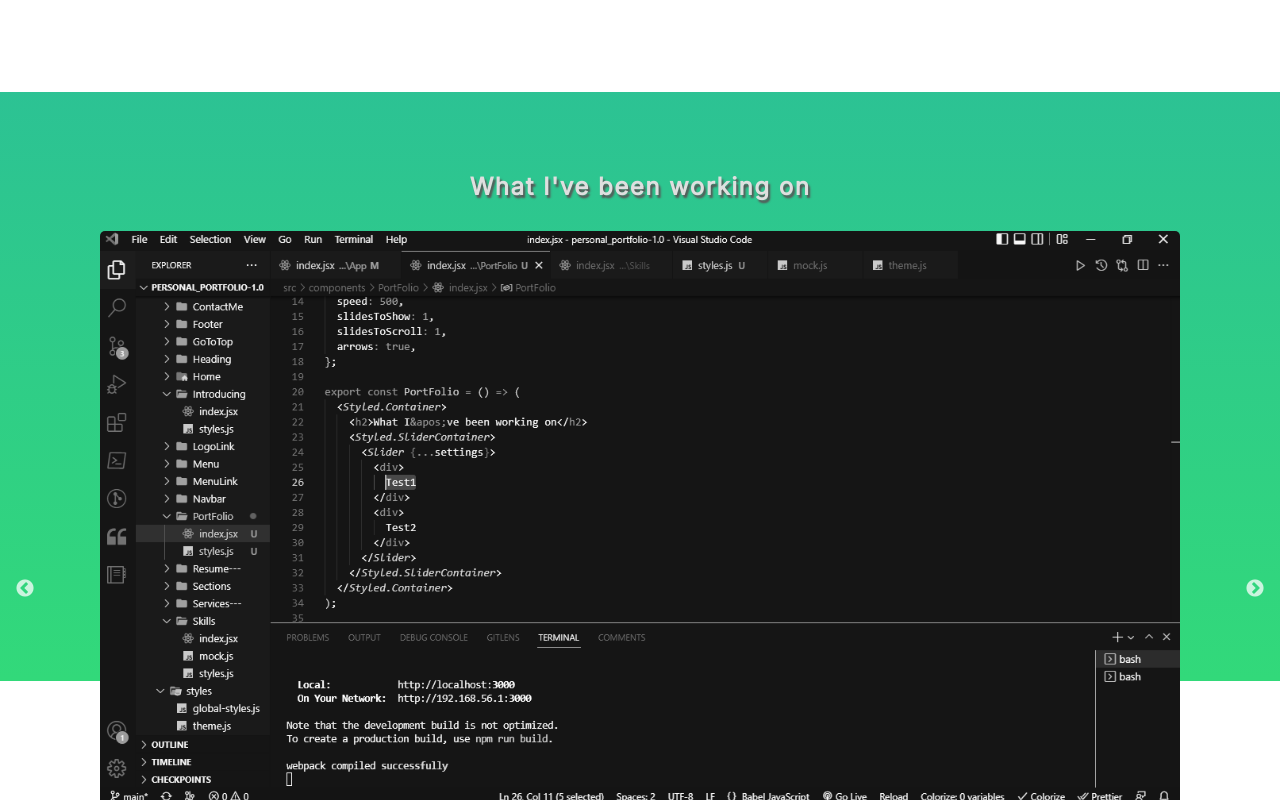
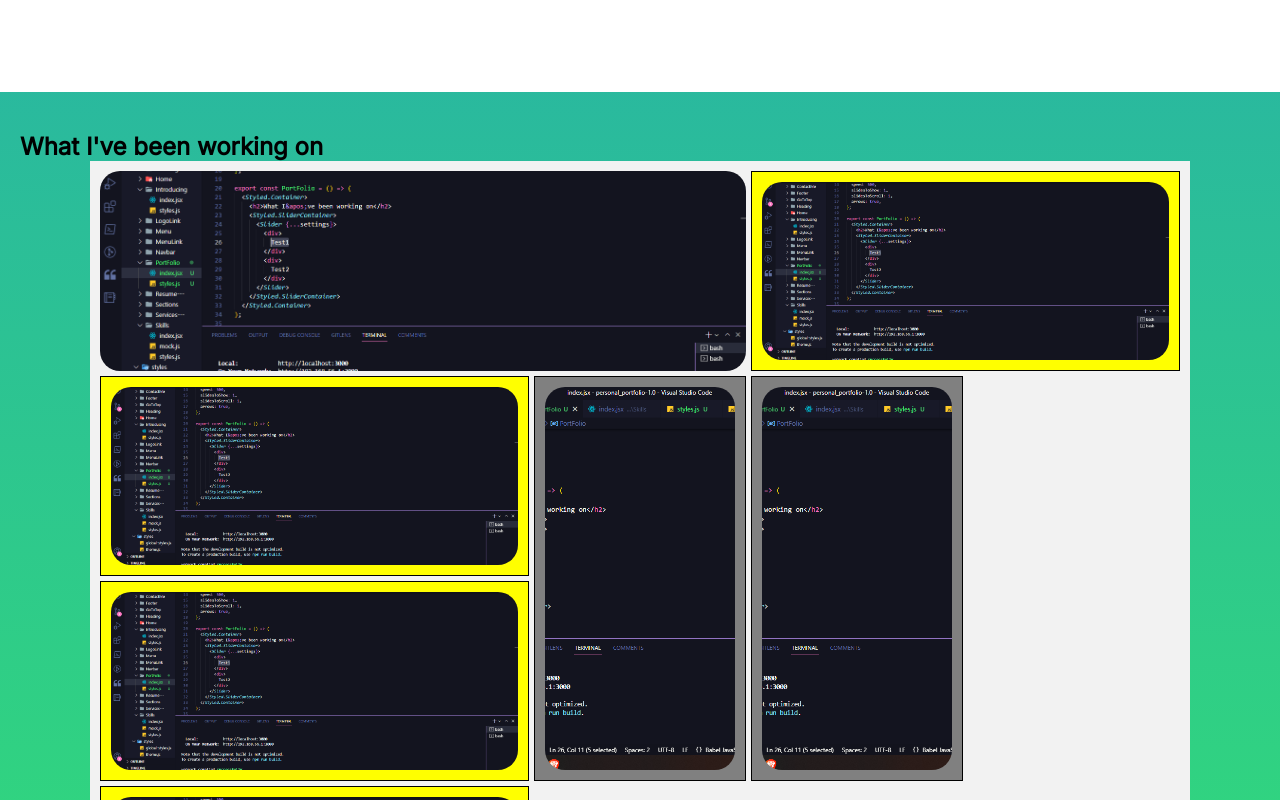
Before and after one commit to EoBryanDev/my-portfolio, a React (Create React App) app: page / in a window 1280 px wide. Shown: the part 3520-4320 px from the top of the page. Built offline with nearby package versions, Linux system fonts and the light colour scheme.

Commit message:
Grid Portfolio Scratching

```diff
--- a/src/components/PortFolio/index.jsx
+++ b/src/components/PortFolio/index.jsx
@@ -1,3 +1,5 @@
+/* eslint-disable arrow-parens */
+/* eslint-disable react/jsx-no-useless-fragment */
 /* eslint-disable react/jsx-props-no-spreading */
 import React from 'react';
 
@@ -22,6 +24,7 @@
 };
 
 export const PortFolio = () => (
+  <>
     <Styled.Container>
       <h2>What I&apos;ve been working on</h2>
       <Styled.SliderContainer>
@@ -45,4 +48,31 @@
         </Slider>
       </Styled.SliderContainer>
     </Styled.Container>
+    <Styled.GridWrapper>
+      <h2>What I&apos;ve been working on</h2>
+      <div className="grid-wrapper">
+        {portFolio.map((item) => (
+          <>
+            <div className={item.gridType} key={item.id}>
+              <img src={Test} alt="src" />
+            </div>
+          </>
+        ))}
+        {/* portFolio.map((item) => (
+          <div key={item.id}>
+            {item.id % 2 === 0 ? (
+              <div className="wide">
+                <img src={Test} alt={item.id} />
+              </div>
+            ) : (
+              <div className="tall">
+                <img src={Test} alt={item.id} />
+              </div>
+            )}
+          </div>
+        )) */}
+      </div>
+    </Styled.GridWrapper>
+
+  </>
 );
--- a/src/components/PortFolio/mock.js
+++ b/src/components/PortFolio/mock.js
@@ -5,6 +5,35 @@
     id: 1,
     title: 'My Portfolio 1.0',
     url: 'o 1.0',
+    gridType: 'ultraWide',
+    techs: [
+      {
+        name: 'html',
+        url: images[0].url,
+        alt: images[0].alt,
+      },
+      {
+        name: 'css',
+        url: images[1].url,
+        alt: images[1].alt,
+      },
+      {
+        name: 'js',
+        url: images[2].url,
+        alt: images[2].alt,
+      },
+      {
+        name: 'react',
+        url: images[3].url,
+        alt: images[3].alt,
+      },
+    ],
+  },
+  {
+    id: 1,
+    title: 'My Portfolio 1.0',
+    url: 'o 1.0',
+    gridType: 'wide',
     techs: [
       {
         name: 'html',
@@ -32,6 +61,7 @@
     id: 2,
     title: 'Calculator',
     url: 'o 1.0',
+    gridType: 'wide',
     techs: [
       {
         name: 'html',
@@ -50,4 +80,107 @@
       },
     ],
   },
+  {
+    id: 3,
+    title: 'My Portfolio 1.0',
+    url: 'o 1.0',
+    gridType: 'tall',
+    techs: [
+      {
+        name: 'html',
+        url: images[0].url,
+        alt: images[0].alt,
+      },
+      {
+        name: 'css',
+        url: images[1].url,
+        alt: images[1].alt,
+      },
+      {
+        name: 'js',
+        url: images[2].url,
+        alt: images[2].alt,
+      },
+      {
+        name: 'react',
+        url: images[3].url,
+        alt: images[3].alt,
+      },
+    ],
+  },
+  {
+    id: 4,
+    title: 'Calculator',
+    url: 'o 1.0',
+    gridType: 'tall',
+    techs: [
+      {
+        name: 'html',
+        url: images[0].url,
+        alt: images[0].alt,
+      },
+      {
+        name: 'css',
+        url: images[1].url,
+        alt: images[1].alt,
+      },
+      {
+        name: 'js',
+        url: images[2].url,
+        alt: images[2].alt,
+      },
+    ],
+  },
+  {
+    id: 1,
+    title: 'My Portfolio 1.0',
+    url: 'o 1.0',
+    gridType: 'wide',
+    techs: [
+      {
+        name: 'html',
+        url: images[0].url,
+        alt: images[0].alt,
+      },
+      {
+        name: 'css',
+        url: images[1].url,
+        alt: images[1].alt,
+      },
+      {
+        name: 'js',
+        url: images[2].url,
+        alt: images[2].alt,
+      },
+      {
+        name: 'react',
+        url: images[3].url,
+        alt: images[3].alt,
+      },
+    ],
+  },
+  {
+    id: 2,
+    title: 'Calculator',
+    url: 'o 1.0',
+    gridType: 'wide',
+    techs: [
+      {
+        name: 'html',
+        url: images[0].url,
+        alt: images[0].alt,
+      },
+      {
+        name: 'css',
+        url: images[1].url,
+        alt: images[1].alt,
+      },
+      {
+        name: 'js',
+        url: images[2].url,
+        alt: images[2].alt,
+      },
+    ],
+  },
+
 ];
--- a/src/components/PortFolio/styles.js
+++ b/src/components/PortFolio/styles.js
@@ -1,12 +1,16 @@
 import styled, { css } from 'styled-components';
 
 export const Container = styled.section`
-  ${() => css`
+  ${({ theme }) => css`
     border-radius: 10px;
     text-align: center;
     padding: 20px;
+
+    @media only screen and (min-width: ${theme.deviceSizes.tablet}){
+      display:none;
+    }
+
   `}
-
   p{
     margin: 10px 0;
     text-align: justify;
@@ -83,3 +87,50 @@
     width: 10%;
   }
 `;
+export const GridWrapper = styled.div`
+display: none;
+
+  ${({ theme }) => css`
+    @media only screen and (min-width: ${theme.deviceSizes.tablet}){ //grid wrapper
+      display: block;
+
+      .grid-wrapper{
+        padding: 10px;
+        max-width: 1100px;
+        margin: 0 auto;
+        background: #f2f2f2;
+        display: grid;
+        grid-gap: 5px;
+        grid-template-columns: repeat(auto-fit, minmax(200px, 1fr));
+        grid-auto-rows: 200px;
+        grid-auto-flow: dense;
+      }
+
+      .tall{
+        grid-row: span 2;
+        background: gray;
+        padding: 10px;
+        border: 1px solid;
+      }
+
+      .wide{
+        grid-column: span 2;
+        background: yellow;
+        padding: 10px;
+        border: 1px solid;
+      }
+      .ultraWide {
+        grid-column: span 3;
+      }
+
+       img{
+        width: 100%;
+        height: 100%;
+        border-radius: 20px;
+        object-fit: cover;
+      }
+    }
+
+  `}
+
+`;
--- a/src/components/Skills/styles.js
+++ b/src/components/Skills/styles.js
@@ -122,7 +122,6 @@
    border-radius: 5px;
    width:100%;
    min-height: 770px;
-   border: 1px solid;
    display: flex;
    flex-direction: column;
    justify-content: center;
```
Lines whose indentation alone changed are shown as unchanged.
